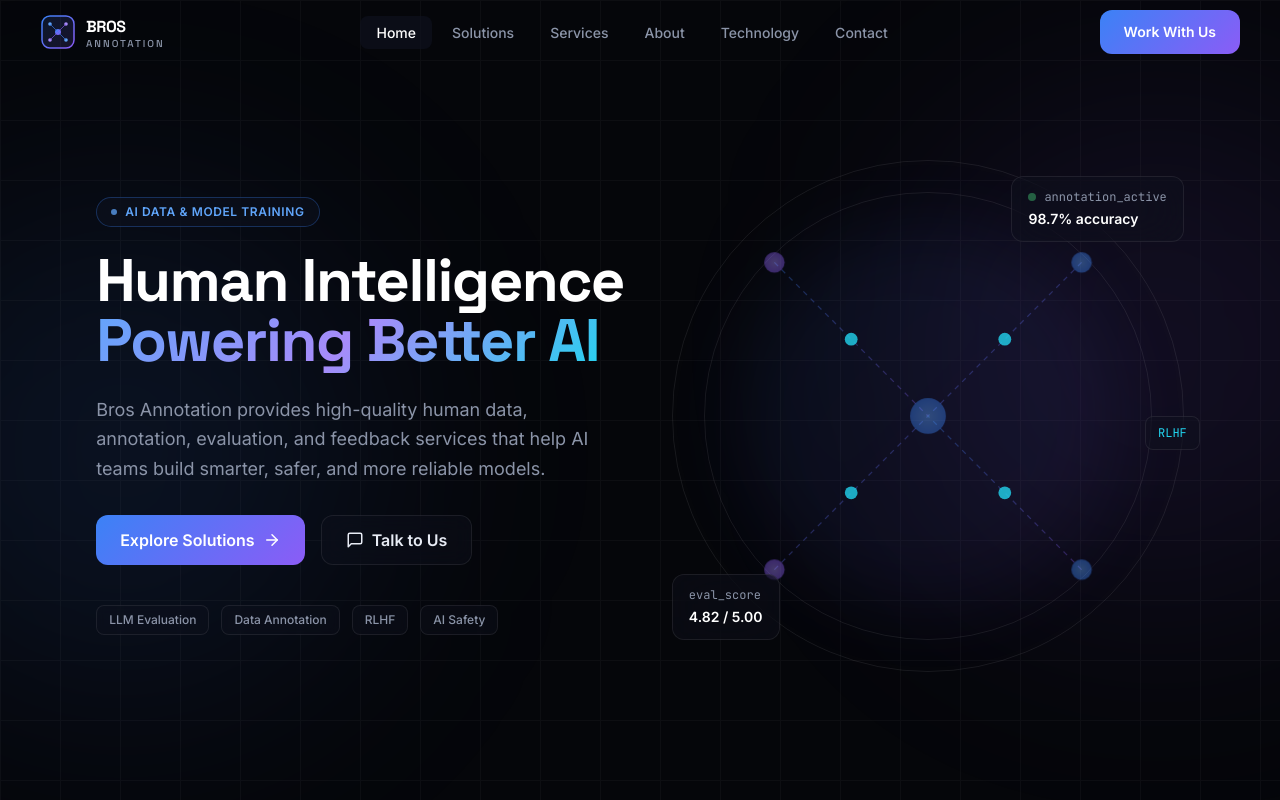
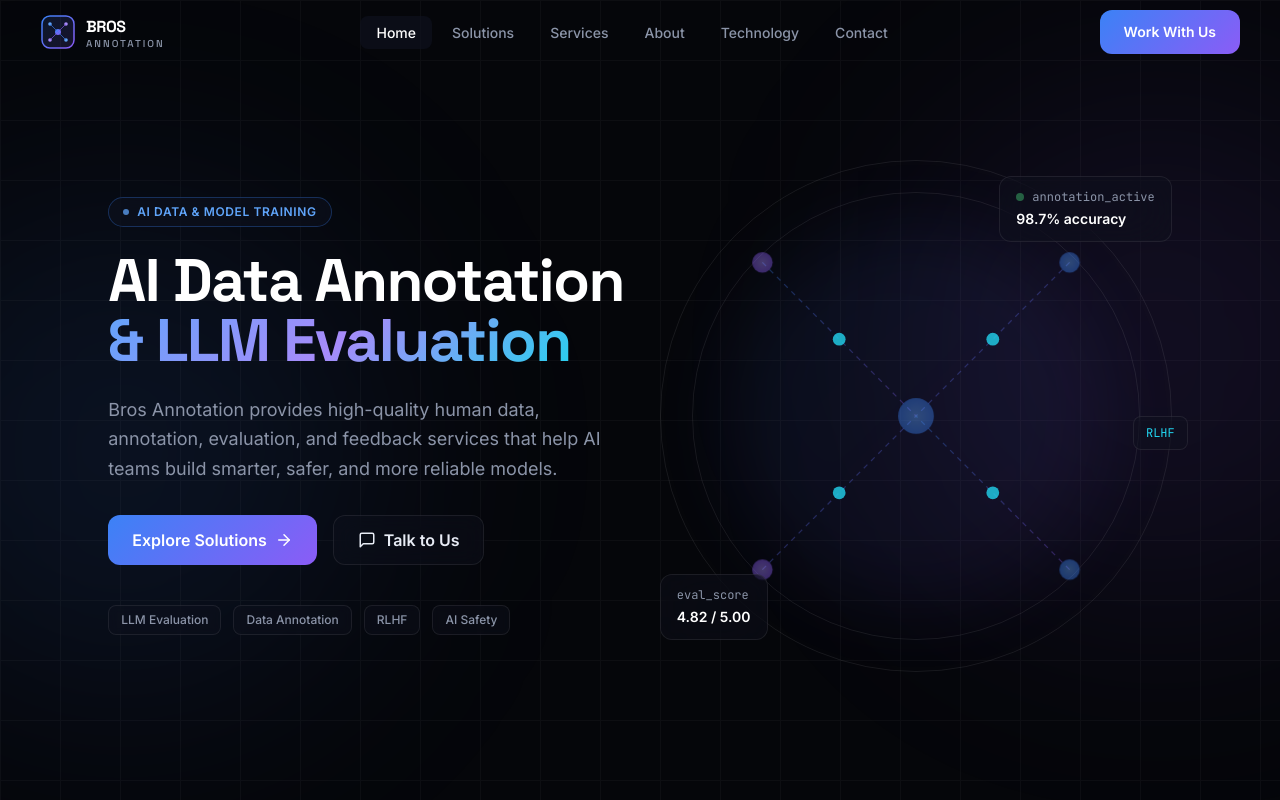
Before and after one commit to devansh211202/bros-annotation, a React (Vite) app: page / in a window 1280 px wide. Shown: the top 800 px of the page. Built offline with nearby package versions, Linux system fonts and the light colour scheme.

Commit message:
Update Hero component text for AI focus

```diff
--- a/src/components/Hero.tsx
+++ b/src/components/Hero.tsx
@@ -40,9 +40,9 @@
           </div>
 
           <h1 className="font-display text-4xl sm:text-5xl lg:text-6xl font-bold leading-[1.1] text-white mb-6">
-            Human Intelligence
+            AI Data Annotation
             <br />
-            <span className="text-gradient">Powering Better AI</span>
+            <span className="text-gradient">& LLM Evaluation</span>
           </h1>
 
           <p className="text-lg text-text-muted leading-relaxed mb-8 max-w-lg">
```
